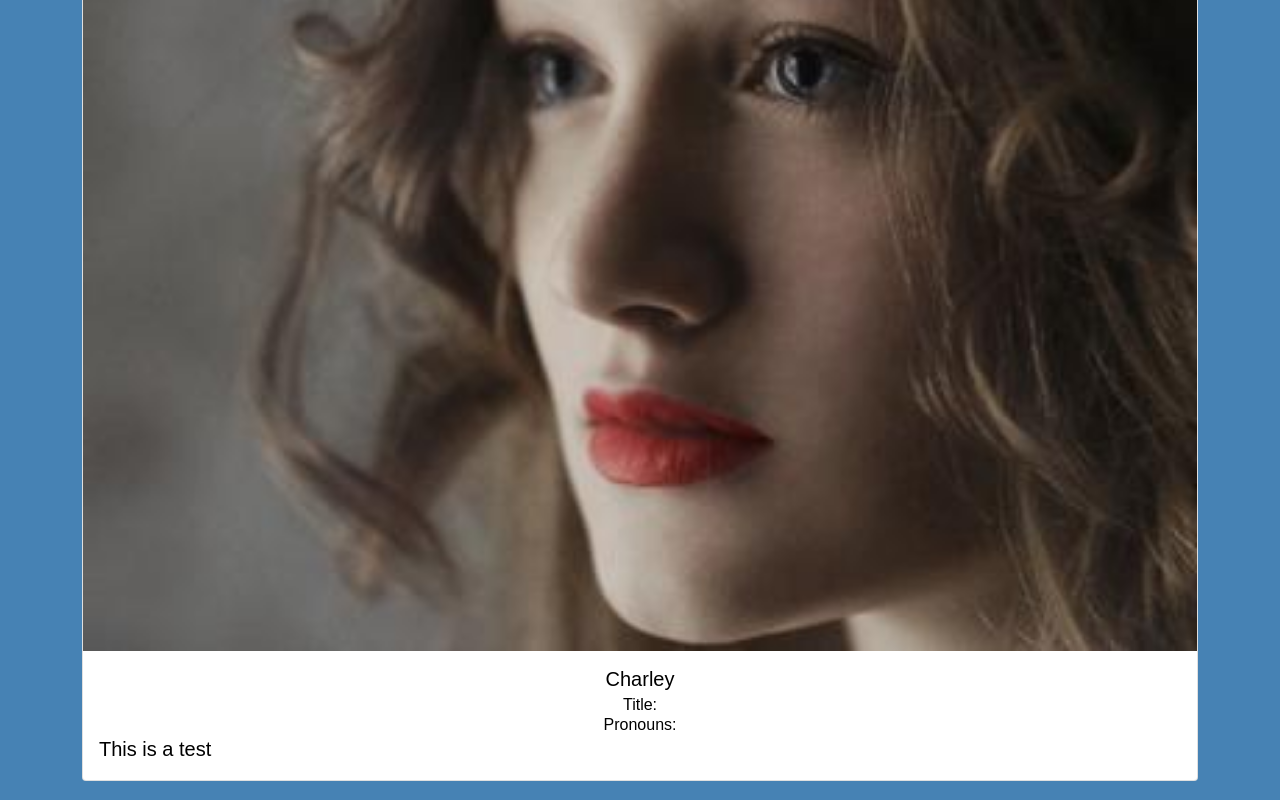
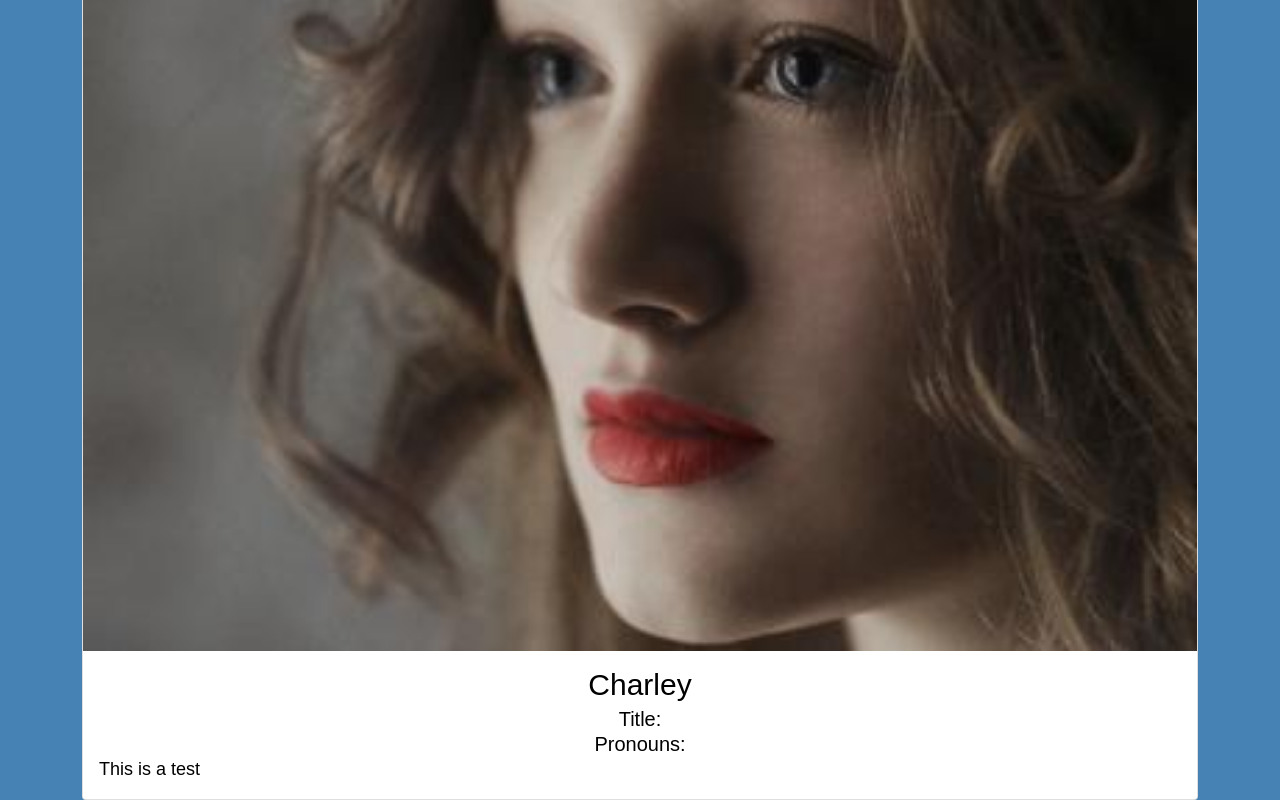
Before and after one commit to Jacobs1986/leitrim-pride, a React (Create React App) app in the folder client/: page /team in a window 1280 px wide. Shown: the part 322-1122 px from the top of the page. Built offline with nearby package versions, Linux system fonts and the light colour scheme.

Commit message:
Card text

```diff
--- a/client/src/components/teamCards/teamCards.css
+++ b/client/src/components/teamCards/teamCards.css
@@ -1,5 +1,17 @@
+.cardTitle {
+    font-size: 30px !important;
+}
+
+.cardSubtitle {
+    font-size: 20px !important;
+}
+
 .teamCards {
     color: black;
+}
+
+.cardText {
+    font-size: 18px;
 }
 
 .cardMargins {
--- a/client/src/components/teamCards/teamCards.js
+++ b/client/src/components/teamCards/teamCards.js
@@ -21,7 +21,7 @@ export default function TeamCards() {
                         <Card.Subtitle className="centerText cardSubtitle">
                             Pronouns:
                         </Card.Subtitle>
-                        <Card.Text>
+                        <Card.Text className='cardText'>
                             This is a test
                         </Card.Text>
                     </Card.Body>
```
